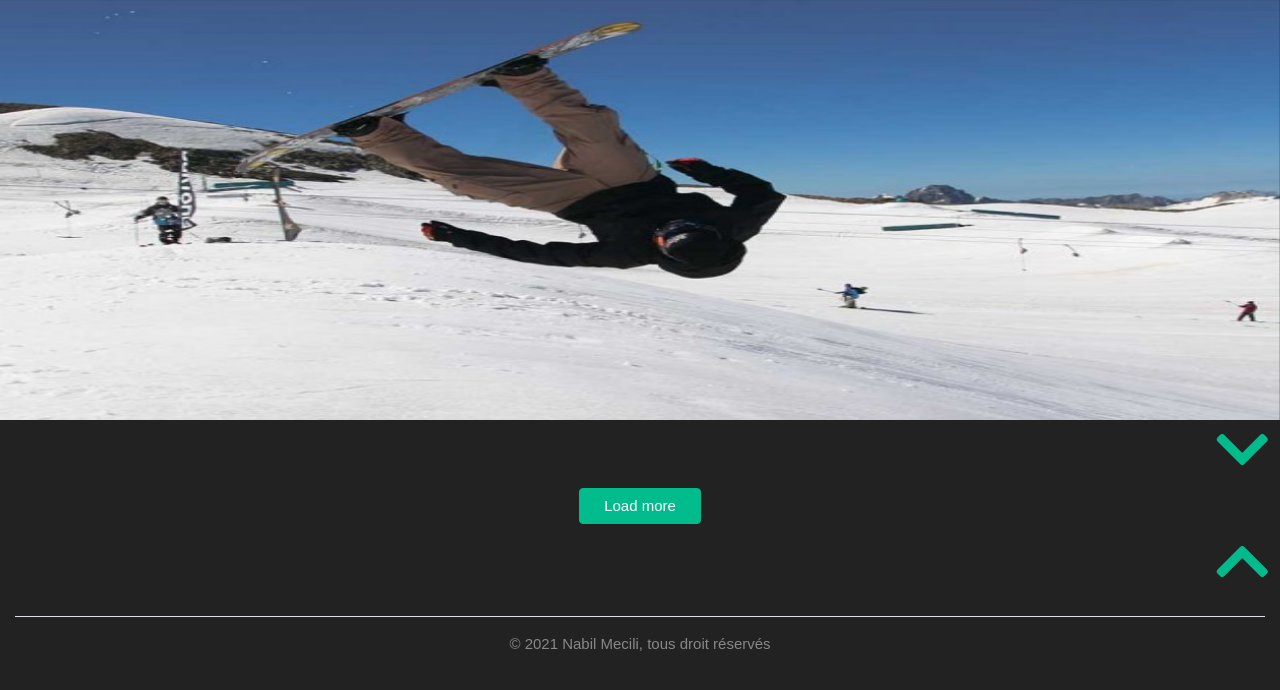
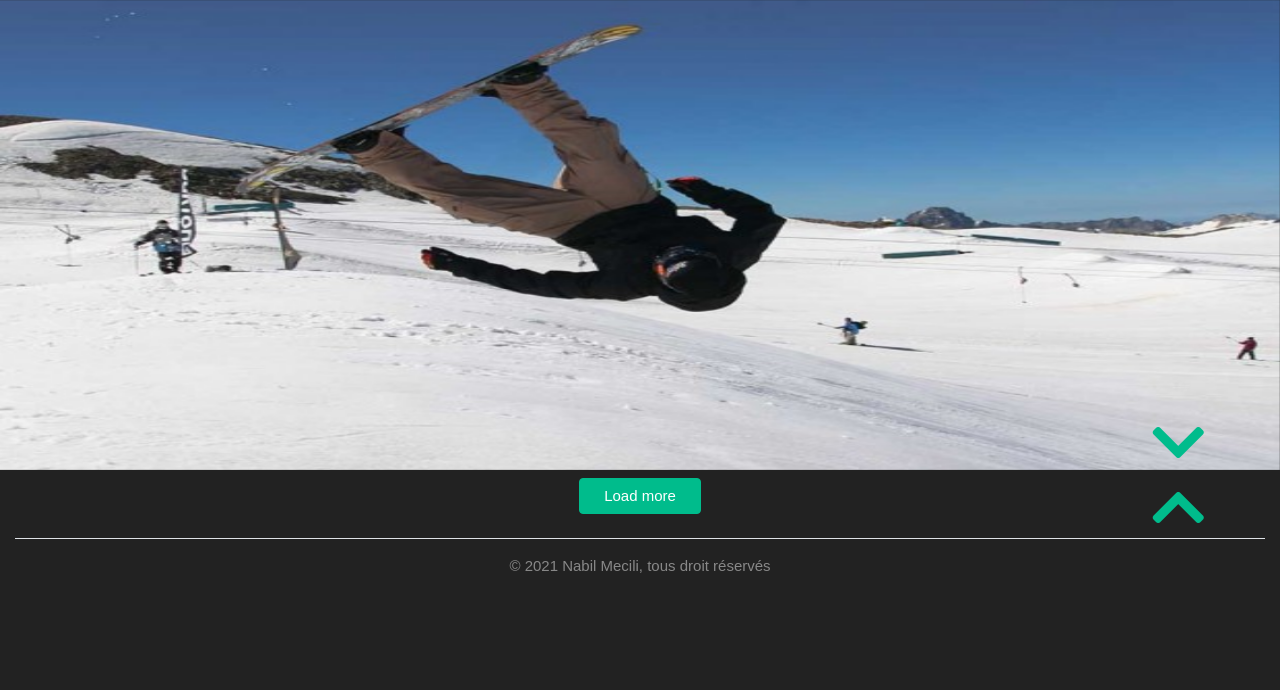
Before and after one commit to mecbil/P6_01_SnowTricks_CodeSource, a Symfony app: template templates/home/index.html.twig in a window 1280 px wide. Shown: the part 71-761 px from the top of the page. Run offline with Twig, Linux system fonts and the light colour scheme; the template is opened without the code that fills it, so the values that code supplies are empty; some libraries are stand-ins or nearby versions.

Commit message:
Somes fix

```diff
--- a/public/css/style.css
+++ b/public/css/style.css
@@ -11,7 +11,7 @@ img {
 }
 
 .carouselimg {
-  height: 420px;
+  height: 470px;
   width: 100%;
   object-fit: fill;
 }
@@ -114,11 +114,6 @@ iframe {
   height: 112px;
 }
 
-.fa-chevron-down {
-  position: relative;
-  left: 50%;
-}
-
 .lesfas {
   position: absolute;
   left: 88%;
@@ -146,7 +141,15 @@ iframe {
   justify-content: center;
 }
 
-.fa-chevron-down, .fa-chevron-up {
-  position: relative;
-  left: 95%;
+.fa-chevron-down  {
+  position: absolute;
+  top : 88%;
+  left: 90%;
+  z-index: 10;
 }
+
+.fa-chevron-up {
+  position: absolute;
+  left: 90%;
+  z-index: 10;
+}
--- a/src/Controller/TricksController.php
+++ b/src/Controller/TricksController.php
@@ -46,11 +46,11 @@ class TricksController extends AbstractController
      *
      * @Route("/{start}", name="loadMoreTricks", requirements={"start": "\d+"})
      */
-    public function loadMoreTricks(ManagerRegistry $doctrine, $start = 4)
+    public function loadMoreTricks(ManagerRegistry $doctrine, $start = 8)
     {
         // Get 4 tricks from the start position
         $repo = $doctrine->getRepository(Tricks::class);
-        $tricks = $repo->findBy([], ['modifyAt' => 'DESC'], 4, $start);
+        $tricks = $repo->findBy([], ['modifyAt' => 'DESC'], 8, $start);
 
         return $this->render('home/loadMoreTricks.html.twig', [
             'activee' => 'Tricks',
--- a/templates/base.html.twig
+++ b/templates/base.html.twig
@@ -18,7 +18,7 @@
 	</head>
 	<body>
 
-		<nav class="navbar navbar-expand-lg navbar-dark bg-dark">
+		<nav class="navbar navbar-expand-lg navbar-dark bg-dark" id="begin">
 			<div class="container-fluid ">
 				<a class="navbar-brand" href="/">Snow Tricks
 				</a>
--- a/templates/home/index.html.twig
+++ b/templates/home/index.html.twig
@@ -4,7 +4,7 @@
 
 {% block body %}
 
-    <div class="Container">
+    <div class="Container" >
 
         {% for message in app.flashes('success') %}
             <div class="alert alert-danger" role="alert">{{ message }}</div>
@@ -14,19 +14,21 @@
             <div class="carousel-inner">
                 <div class="carousel-item active">
                     <img src="{{ asset('images/frontflip-1.jpg') }}" class="carouselimg" alt="First">
-                    <a href="#tricks" class='icone'><i class="fas fa-chevron-down fa-4x"></i></a>
+
                 </div>
                 <div class="carousel-item">
                     <img src="{{ asset('images/nose-grab.jpg') }}" class="carouselimg" alt="Secound">
-                    <a href="#tricks" class='icone'><i class="fas fa-chevron-down fa-4x"></i></a>
+
                 </div>
                 <div class="carousel-item">
                     <img src="{{ asset('images/stalefish-1.jpg') }}" class="carouselimg" alt="Third">
-                    <a href="#tricks" class='icone'><i class="fas fa-chevron-down fa-4x"></i></a>
+
                 </div>
+            <a href="#loadMoreTricks"><i class="fas fa-chevron-down fa-4x chevron-down"></i></a>
             </div>
+
         </div>
-        <a href="#loadMoreTricks"><i class="fas fa-chevron-down fa-4x chevron-down"></i></a>
+
 
     </div>
     <section class="tricks" >
@@ -61,9 +63,8 @@
     </section>
         <div class="text-center m-2">
             <button id="loadMoreTricks" class="btn btn-success px-4">Load more</button>
+            <a href="#begin"><i class="fas fa-chevron-up fa-4x"></i></a>
         </div>
-        <a href="#carouselExampleSlidesOnly"><i class="fas fa-chevron-up fa-4x"></i></a>
-
 {% endblock %}
 {% block javascripts %}
     <script src="https://unpkg.com/axios/dist/axios.min.js"></script>
```
Also changed, not shown: public/images/stalefish.jpg (added), public/images/tailslide.jpg (added).
